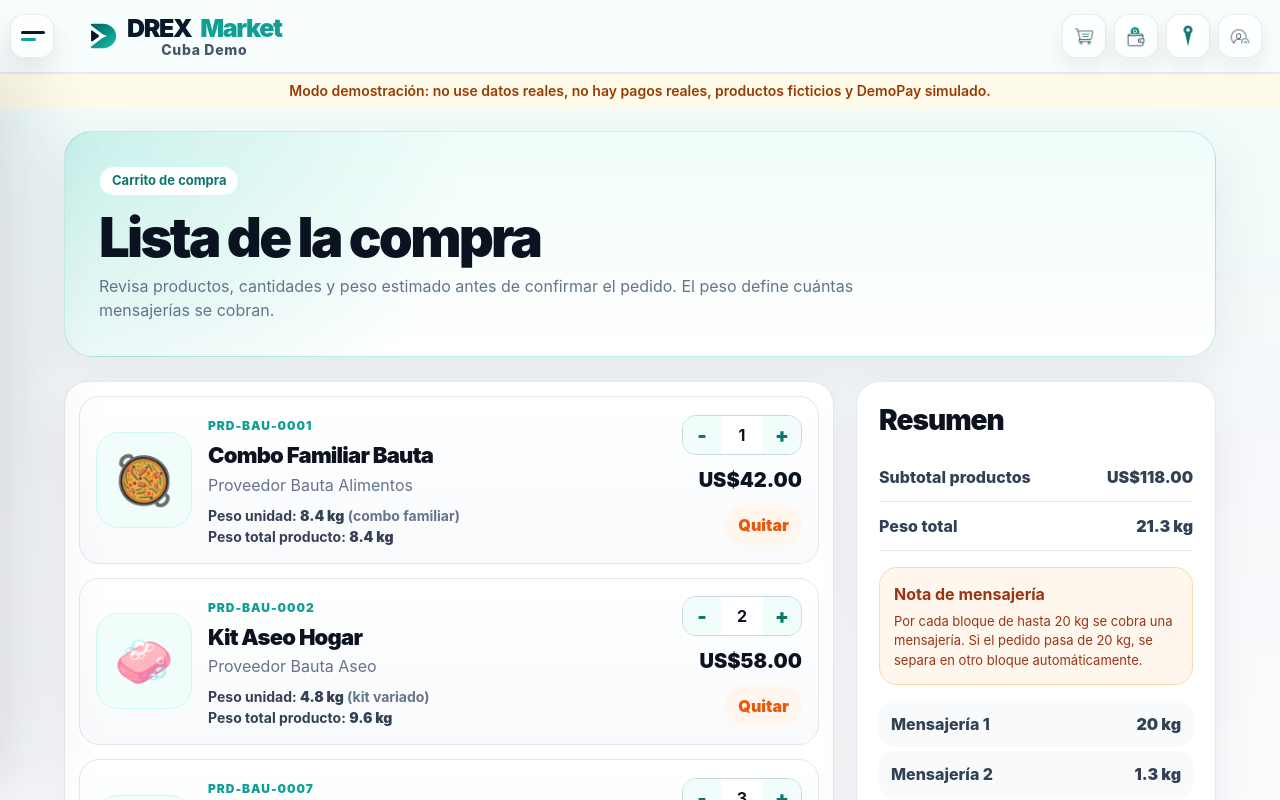
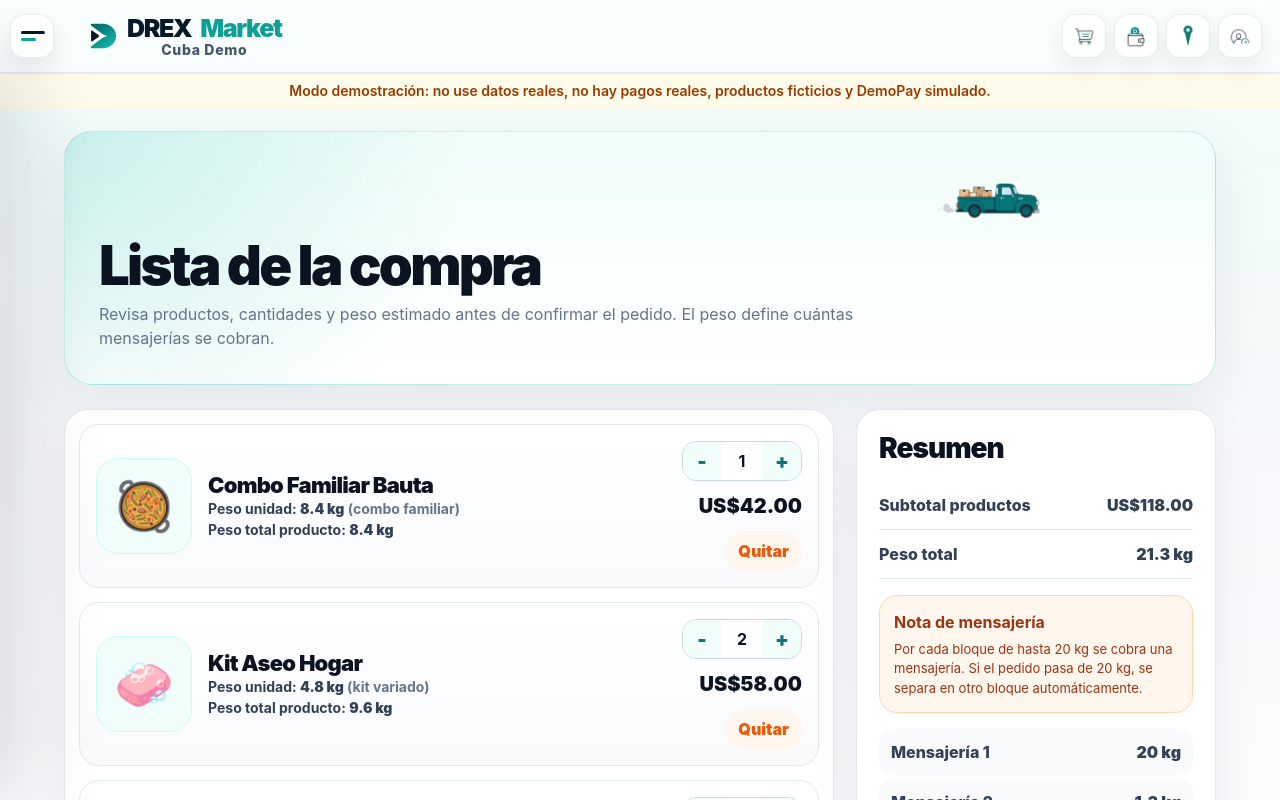
Before and after one commit to Yoarcy/drex-market-cuba-demo, a Next.js app: page /carrito in a window 1280 px wide. Shown: the top 800 px of the page. Built offline with nearby package versions, Linux system fonts and the light colour scheme.

Commit message:
Refine cart page product details

```diff
--- a/src/app/globals.css
+++ b/src/app/globals.css
@@ -830,3 +830,32 @@ main > section.grid > aside.demo-card button.bg-emerald-600 {
   .cart-item-actions { grid-column: 1 / -1; grid-template-columns: auto 1fr auto; align-items: center; justify-items: stretch; }
   .cart-item-price { text-align: center; }
 }
+
+
+/* Cart title animation */
+.cart-title-animation {
+  position: relative;
+  height: 58px;
+  overflow: hidden;
+  pointer-events: none;
+  user-select: none;
+  margin-bottom: 8px;
+}
+.cart-title-animation img {
+  position: absolute;
+  left: 0;
+  bottom: 2px;
+  width: 125px;
+  height: auto;
+  animation: cartTitleMove 9s linear infinite;
+  will-change: transform;
+}
+@keyframes cartTitleMove {
+  from { transform: translateX(-130px); }
+  to { transform: translateX(calc(100vw + 130px)); }
+}
+@media (max-width: 650px) {
+  .cart-title-animation { height: 46px; }
+  .cart-title-animation img { width: 86px; }
+  @keyframes cartTitleMove { from { transform: translateX(-92px); } to { transform: translateX(calc(100vw + 92px)); } }
+}
--- a/src/components/CartDemo.tsx
+++ b/src/components/CartDemo.tsx
@@ -53,7 +53,7 @@ export function CartDemo() {
   return (
     <div className="cart-page-shell">
       <section className="cart-hero-card">
-        <span className="badge-demo">Carrito de compra</span>
+        <div className="cart-title-animation" aria-hidden="true"><img src="/hero-truck/carr_transparent.png" alt="" /></div>
         <h1>Lista de la compra</h1>
         <p>Revisa productos, cantidades y peso estimado antes de confirmar el pedido. El peso define cuántas mensajerías se cobran.</p>
       </section>
@@ -68,9 +68,7 @@ export function CartDemo() {
               <article className="cart-item-card" key={item.id}>
                 <div className="cart-item-image">{item.image}</div>
                 <div className="cart-item-info">
-                  <p className="cart-item-id">{item.id}</p>
                   <h2>{item.name}</h2>
-                  <p>{item.provider}</p>
                   <div className="cart-weight-line">Peso unidad: <b>{item.unitWeightKg} kg</b> <span>({item.unitLabel})</span></div>
                   <div className="cart-weight-line">Peso total producto: <b>{itemWeight} kg</b></div>
                 </div>
```
